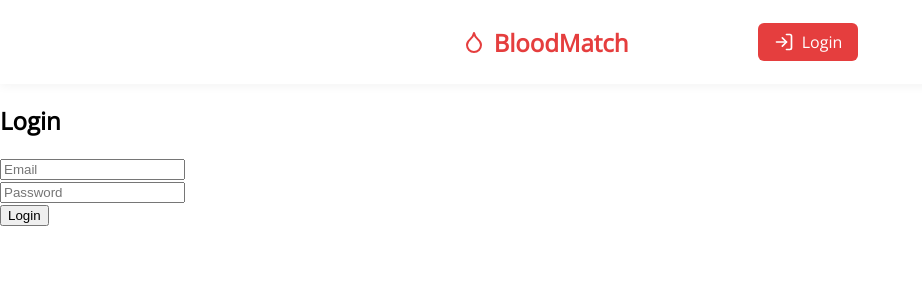
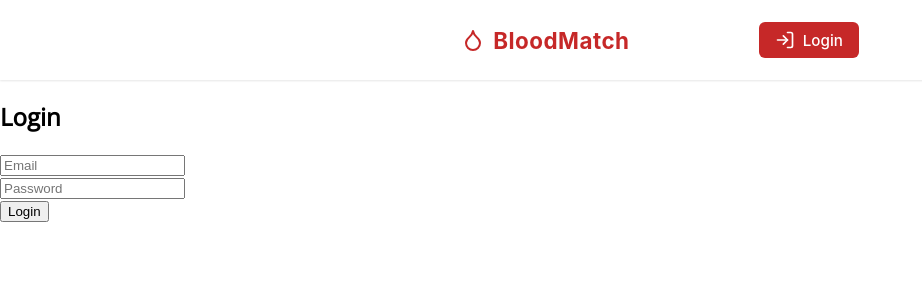
Before and after one commit to jjingofarouk/saveme, a React (Create React App) app: page /login in a window 1280 px wide. Shown: the top 300 px of the page, without its empty margins (0-922 px from the left). Built offline with nearby package versions, Linux system fonts and the light colour scheme; no server answers.

Commit message:
Update Navbar.css

```diff
--- a/src/styles/Navbar.css
+++ b/src/styles/Navbar.css
@@ -1,76 +1,70 @@
-/* BloodMatch Navbar Styles */
-
-/* Base styles */
+/* Navbar.css */
 .navbar {
   position: sticky;
   top: 0;
   width: 100%;
-  background-color: #fff;
-  box-shadow: 0 2px 10px rgba(0, 0, 0, 0.05);
+  background: #FFFFFF;
+  box-shadow: 0 1px 2px rgba(0, 0, 0, 0.1);
+  transition: box-shadow 0.3s ease;
   z-index: 1000;
-  transition: all 0.3s ease;
 }
 
 .navbar-scrolled {
-  box-shadow: 0 4px 12px rgba(0, 0, 0, 0.1);
+  box-shadow: 0 2px 4px rgba(0, 0, 0, 0.15);
 }
 
 .navbar-container {
+  max-width: 1280px;
+  margin: 0 auto;
+  padding: 0 1.5rem;
   display: flex;
   justify-content: space-between;
   align-items: center;
-  padding: 0 1rem;
-  max-width: 1200px;
-  margin: 0 auto;
-  height: 64px;
+  height: 60px;
 }
 
-/* Logo styles */
 .navbar-brand {
   display: flex;
   align-items: center;
-  z-index: 1001;
 }
 
 .navbar-logo {
   display: flex;
   align-items: center;
-  font-size: 1.5rem;
+  text-decoration: none;
+  color: #C62828;
   font-weight: 700;
-  color: #e53e3e;
-  text-decoration: none;
+  font-size: 1.4rem;
+  font-family: 'Inter', sans-serif;
+}
+
+.navbar-logo-icon {
+  margin-right: 0.5rem;
+  color: #C62828;
+}
+
+.navbar-logo-text {
+  letter-spacing: 0.5px;
+}
+
+.navbar-toggle {
+  display: none;
+  background: none;
+  border: none;
+  cursor: pointer;
+  color: #1A1A1A;
+  padding: 0.5rem;
   transition: color 0.2s ease;
 }
 
-.navbar-logo:hover {
-  color: #c53030;
+.navbar-toggle:hover {
+  color: #C62828;
 }
 
-.navbar-logo-icon {
-  color: #e53e3e;
-  margin-right: 0.5rem;
-}
-
-.navbar-logo-text {
-  display: block;
-}
-
-/* Mobile toggle button */
-.navbar-toggle {
-  display: none;
-  background: transparent;
-  border: none;
-  color: #4a5568;
-  cursor: pointer;
-  padding: 0.5rem;
-}
-
-/* Navigation menu */
 .navbar-menu {
   display: flex;
   align-items: center;
-  flex: 1;
-  justify-content: space-between;
+  gap: 1rem;
 }
 
 .navbar-links {
@@ -78,130 +72,107 @@
   list-style: none;
   margin: 0;
   padding: 0;
-  align-items: center;
+  gap: 0.5rem;
 }
 
 .navbar-link {
   display: flex;
   align-items: center;
-  color: #4a5568;
+  gap: 0.5rem;
   text-decoration: none;
-  padding: 0.75rem 1rem;
+  color: #1A1A1A;
+  font-size: 0.95rem;
   font-weight: 500;
-  transition: color 0.2s ease;
-  position: relative;
+  font-family: 'Inter', sans-serif;
+  padding: 0.5rem 0.75rem;
+  border-radius: 6px;
+  transition: background 0.2s ease, color 0.2s ease;
 }
 
-.navbar-link:hover,
-.navbar-link.active {
-  color: #e53e3e;
+.navbar-link:hover {
+  background: #E8ECEF;
+  color: #C62828;
 }
 
-.navbar-link.active::after {
-  content: '';
-  position: absolute;
-  bottom: 0;
-  left: 50%;
-  transform: translateX(-50%);
-  width: 20px;
-  height: 3px;
-  background-color: #e53e3e;
-  border-radius: 2px;
-}
-
-.navbar-link svg {
-  margin-right: 0.5rem;
-}
-
-/* Emergency button styling */
-.emergency-link {
-  color: #e53e3e;
+.navbar-link.active {
+  background: #C62828;
+  color: #FFFFFF;
   font-weight: 600;
 }
 
-.emergency-link:hover {
-  color: #c53030;
+.emergency-link {
+  color: #A51C1C;
 }
 
-/* End section with notifications and login/logout */
+.emergency-link:hover,
+.emergency-link.active {
+  background: #A51C1C;
+  color: #FFFFFF;
+}
+
 .navbar-end {
   display: flex;
   align-items: center;
-  margin-left: 1rem;
-}
-
-.notification-wrapper {
-  position: relative;
-  margin-right: 1rem;
+  gap: 0.75rem;
 }
 
 .navbar-button {
   display: flex;
   align-items: center;
+  gap: 0.5rem;
   padding: 0.5rem 1rem;
-  border-radius: 0.375rem;
+  border: none;
+  border-radius: 6px;
+  cursor: pointer;
+  font-size: 0.95rem;
   font-weight: 500;
-  cursor: pointer;
-  transition: all 0.2s ease;
-  border: none;
+  font-family: 'Inter', sans-serif;
+  transition: background 0.2s ease, color 0.2s ease;
+}
+
+.login-button {
+  background: #C62828;
+  color: #FFFFFF;
   text-decoration: none;
 }
 
+.login-button:hover {
+  background: #A51C1C;
+}
+
 .logout-button {
-  background-color: #f7fafc;
-  color: #e53e3e;
-  border: 1px solid #e53e3e;
+  background: #E8ECEF;
+  color: #1A1A1A;
 }
 
 .logout-button:hover {
-  background-color: #fee2e2;
+  background: #C62828;
+  color: #FFFFFF;
 }
 
-.login-button {
-  background-color: #e53e3e;
-  color: white;
+.notification-wrapper {
+  position: relative;
 }
 
-.login-button:hover {
-  background-color: #c53030;
-}
-
-.button-text {
-  margin-left: 0.5rem;
-}
-
-/* Responsive styles */
-@media (max-width: 1024px) {
-  .navbar-link span {
-    font-size: 0.875rem;
-  }
-}
-
+/* Responsive Design */
 @media (max-width: 768px) {
-  .navbar-container {
-    height: 56px;
-  }
-
   .navbar-toggle {
-    display: flex;
-    align-items: center;
-    justify-content: center;
+    display: block;
   }
 
   .navbar-menu {
     position: fixed;
-    top: 56px;
+    top: 60px;
     left: 0;
-    right: 0;
-    bottom: 0;
-    background-color: white;
+    width: 100%;
+    height: calc(100vh - 60px);
+    background: #FFFFFF;
     flex-direction: column;
     justify-content: flex-start;
-    padding: 1rem;
+    padding: 1.5rem;
     transform: translateX(100%);
     transition: transform 0.3s ease-in-out;
-    overflow-y: auto;
-    z-index: 1000;
+    box-shadow: -2px 0 4px rgba(0, 0, 0, 0.1);
   }
 
   .navbar-menu.active {
@@ -211,48 +182,49 @@
   .navbar-links {
     flex-direction: column;
     width: 100%;
-    align-items: flex-start;
+    gap: 0.5rem;
   }
 
   .navbar-link {
-    width: 100%;
-    padding: 1rem 0;
-    border-bottom: 1px solid #f1f1f1;
-  }
-
-  .navbar-link.active::after {
-    display: none;
+    padding: 1rem;
+    font-size: 1.1rem;
+    justify-content: flex-start;
   }
 
   .navbar-end {
     flex-direction: column;
     width: 100%;
-    margin: 1rem 0 0 0;
-    align-items: flex-start;
-  }
-
-  .notification-wrapper {
-    margin: 1rem 0;
-    width: 100%;
+    gap: 1rem;
   }
 
   .navbar-button {
     width: 100%;
-    justify-content: center;
-    padding: 0.75rem;
+    justify-content: flex-start;
+    padding: 1rem;
   }
 
-  .button-text {
-    display: inline-block;
+  .notification-wrapper {
+    width: 100%;
   }
 }
 
-@media (max-width: 480px) {
-  .navbar-logo-text {
-    display: none;
+/* Accessibility */
+.navbar a:focus,
+.navbar button:focus {
+  outline: 2px solid #C62828;
+  outline-offset: 2px;
+}
+
+/* Animations */
+@keyframes slideIn {
+  from {
+    transform: translateX(100%);
   }
-
-  .navbar-logo-icon {
-    margin-right: 0;
+  to {
+    transform: translateX(0);
   }
 }
+
+.navbar-menu.active {
+  animation: slideIn 0.3s ease-in-out forwards;
+}
```
